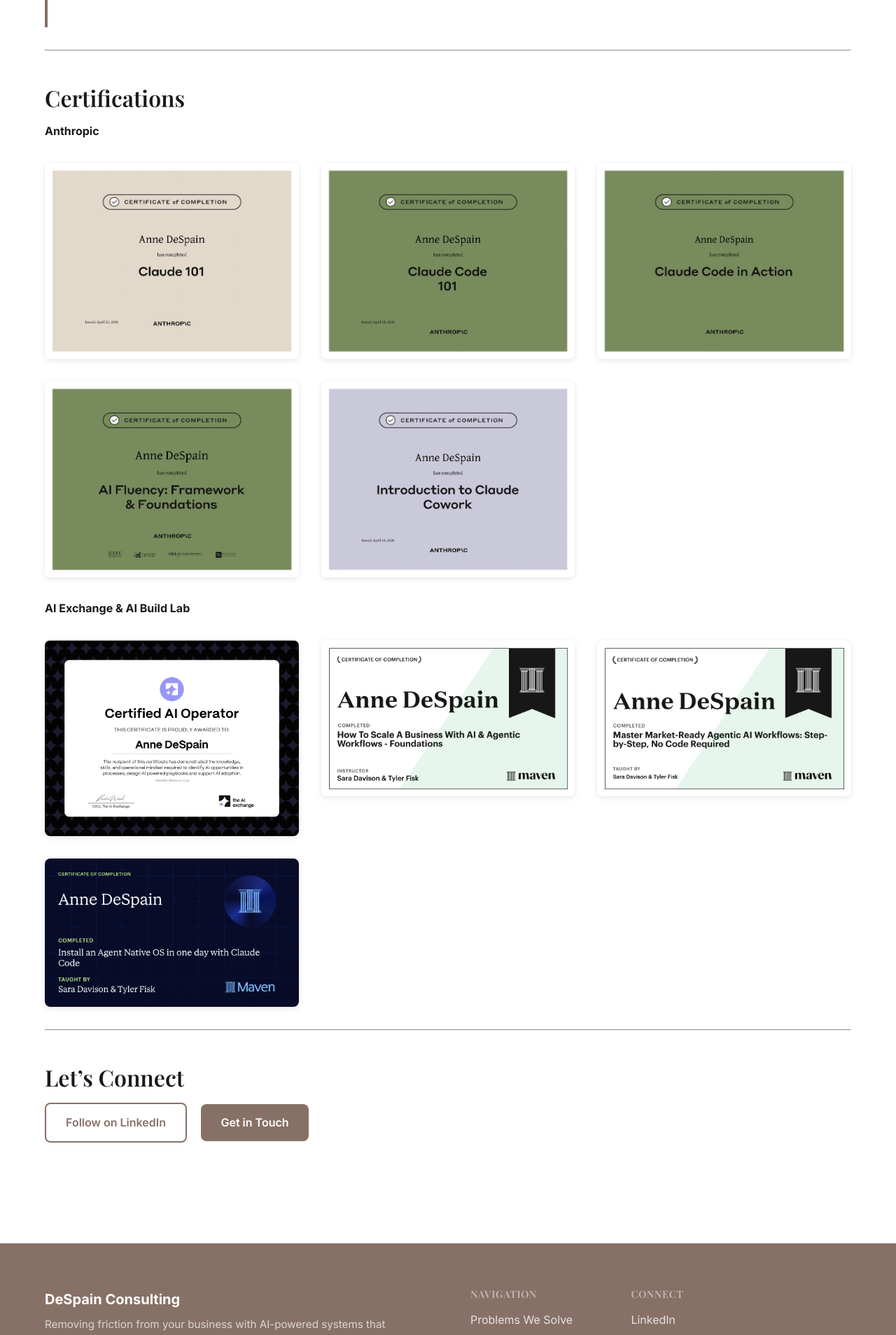
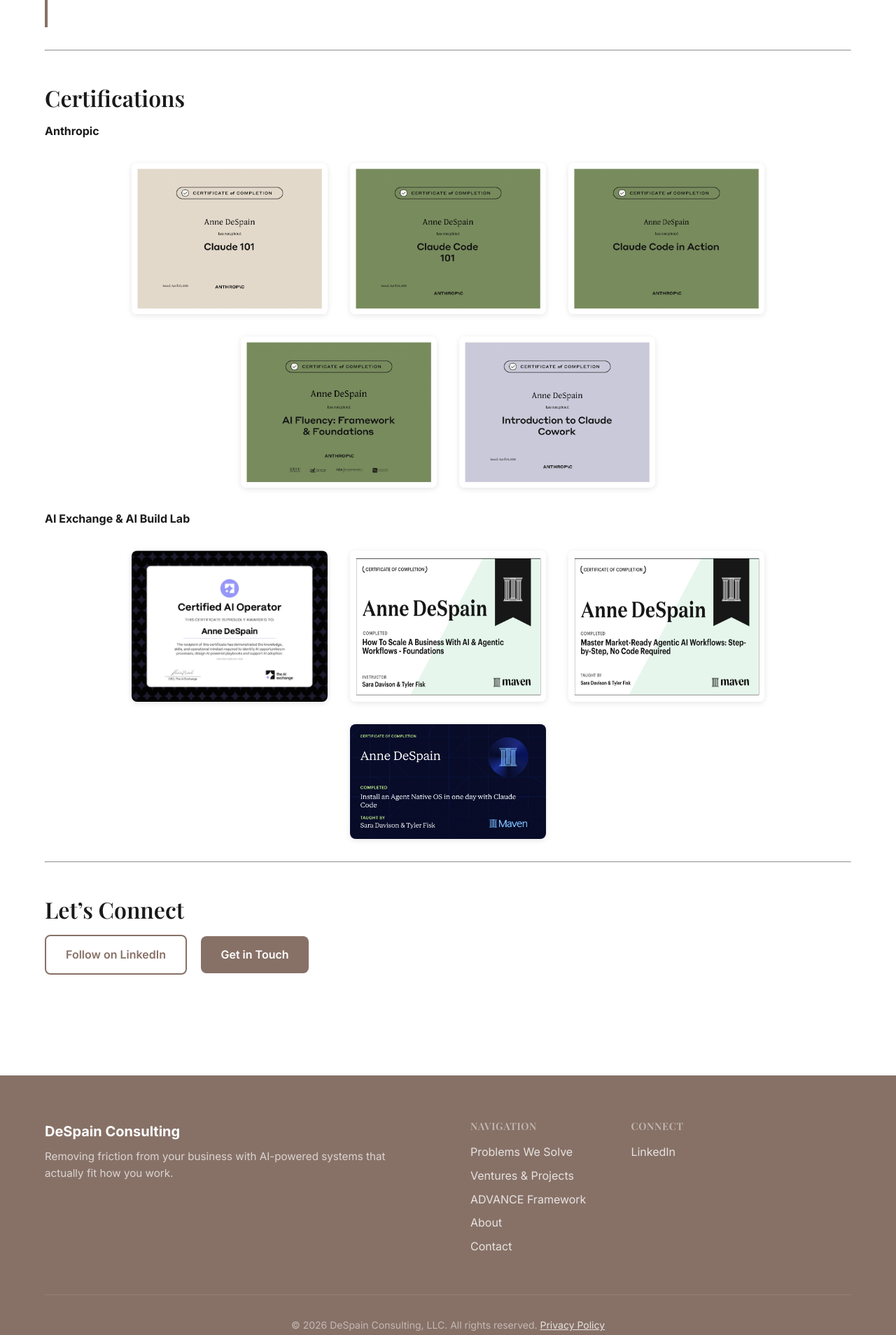
Before and after one commit to adespain70-ui/despain-consulting-site, a Jekyll site: the page built from about.md, in a window 1280 px wide. Shown: the part 2311-4219 px from the top of the page at 70% size. Built offline with Jekyll 4.4.1, drawn with Linux system fonts in a browser that asks for light colours.

Commit message:
Center last row of cert images using flexbox

```diff
--- a/assets/css/style.css
+++ b/assets/css/style.css
@@ -487,15 +487,17 @@
 }
 
 .cert-images {
-  display: grid;
-  grid-template-columns: repeat(auto-fit, minmax(280px, 1fr));
+  display: flex;
+  flex-wrap: wrap;
+  justify-content: center;
   gap: calc(var(--spacing-unit) * 2);
   margin-top: calc(var(--spacing-unit) * 2);
   margin-bottom: calc(var(--spacing-unit) * 2);
 }
 
 .cert-images img {
-  width: 100%;
+  width: 280px;
+  max-width: 100%;
   border-radius: 8px;
   box-shadow: 0 2px 8px rgba(0, 0, 0, 0.1);
 }
```
